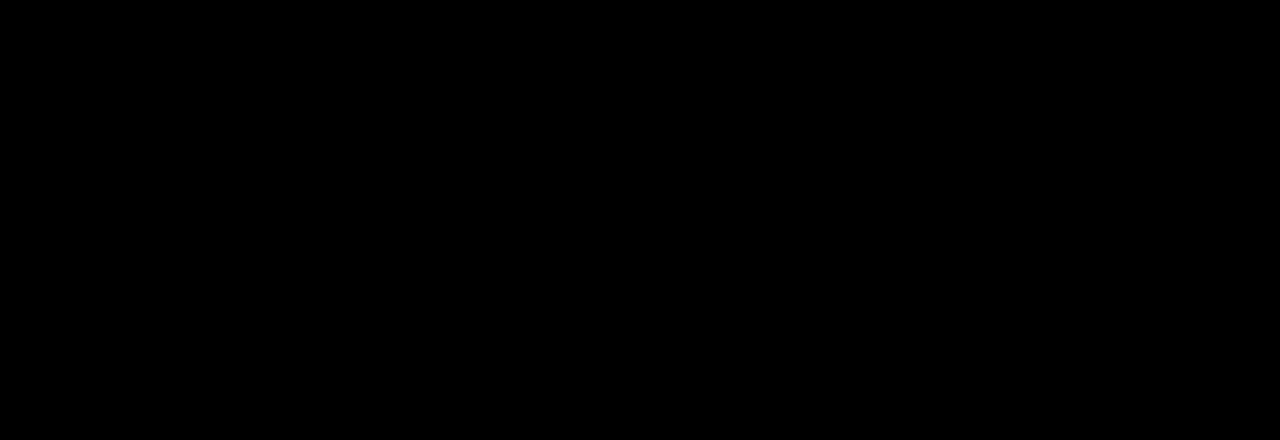
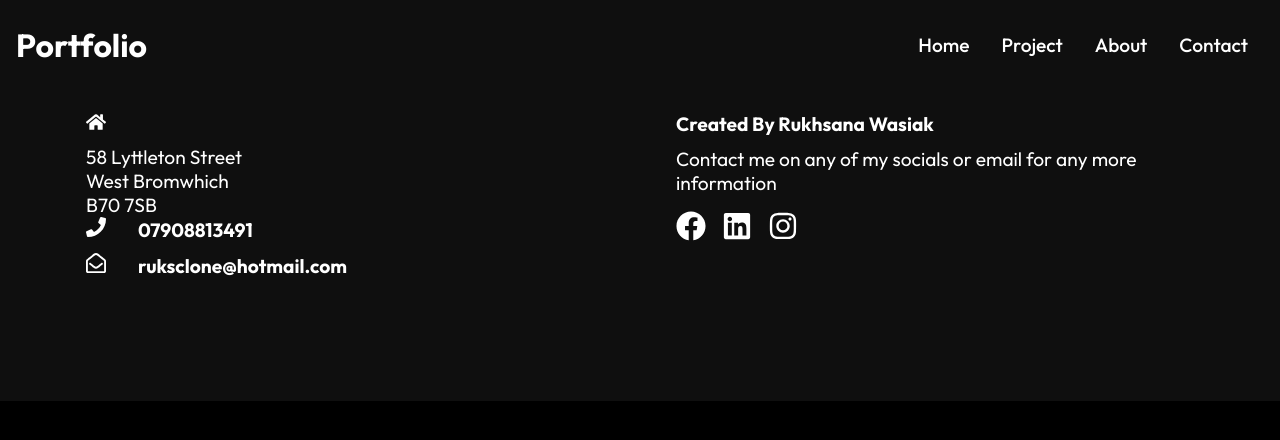
Before and after one commit to roxywasiak/react-portfolio, a React (Create React App) app: page /contact in a window 1280 px wide. Shown: the top 440 px of the page. Built offline with nearby package versions, Linux system fonts and the light colour scheme.

Commit message:
passed nav and footer comps into each page ready

```diff
--- a/src/routes/About.js
+++ b/src/routes/About.js
@@ -1,7 +1,14 @@
 import React from "react";
+import Navbar from "../components/Navbar";
+import Footer from "../components/Footer";
 
 const About = () => {
-  return <div>About</div>;
+  return (
+    <div>
+      <Navbar />
+      <Footer />
+    </div>
+  );
 };
 
 export default About;
--- a/src/routes/Contact.js
+++ b/src/routes/Contact.js
@@ -1,7 +1,14 @@
 import React from "react";
+import Navbar from "../components/Navbar";
+import Footer from "../components/Footer";
 
 const Contact = () => {
-  return <div>Contact</div>;
+  return (
+    <div>
+      <Navbar />
+      <Footer />
+    </div>
+  );
 };
 
 export default Contact;
--- a/src/routes/Project.js
+++ b/src/routes/Project.js
@@ -1,7 +1,14 @@
 import React from "react";
+import Navbar from "../components/Navbar";
+import Footer from "../components/Footer";
 
 const Project = () => {
-  return <div>Projects</div>;
+  return (
+    <div>
+      <Navbar />
+      <Footer />
+    </div>
+  );
 };
 
 export default Project;
```
